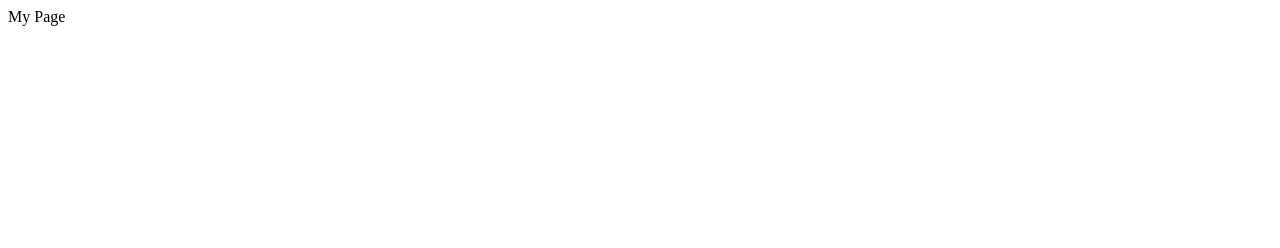
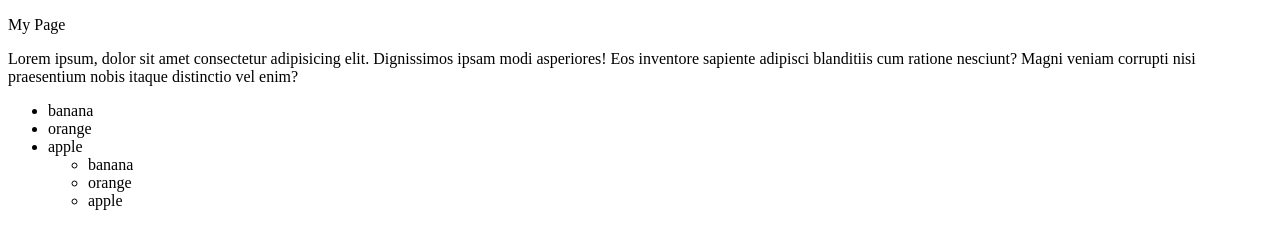
Before and after one commit to usaone/usaone.github.io, a plain HTML site: page index.html in a window 1280 px wide. Drawn offline with Linux system fonts and the light colour scheme.

Commit message:
Add more html

```diff
--- a/index.html
+++ b/index.html
@@ -6,6 +6,20 @@
         </title>
     </head>
     <body>
-        My Page
+        <p>My Page</p>
+        <div>Lorem ipsum, dolor sit amet consectetur adipisicing elit. Dignissimos ipsam modi asperiores! Eos inventore sapiente adipisci blanditiis cum ratione nesciunt? Magni veniam corrupti nisi praesentium nobis itaque distinctio vel enim?</div>
+
+        <div>
+            <ul>
+                <li>banana</li>
+                <li>orange</li>
+                <li>apple</li>
+                <ul>
+                    <li>banana</li>
+                    <li>orange</li>
+                    <li>apple</li>
+                </ul>
+            </ul>
+        </div>
     </body>
 </html>
```
